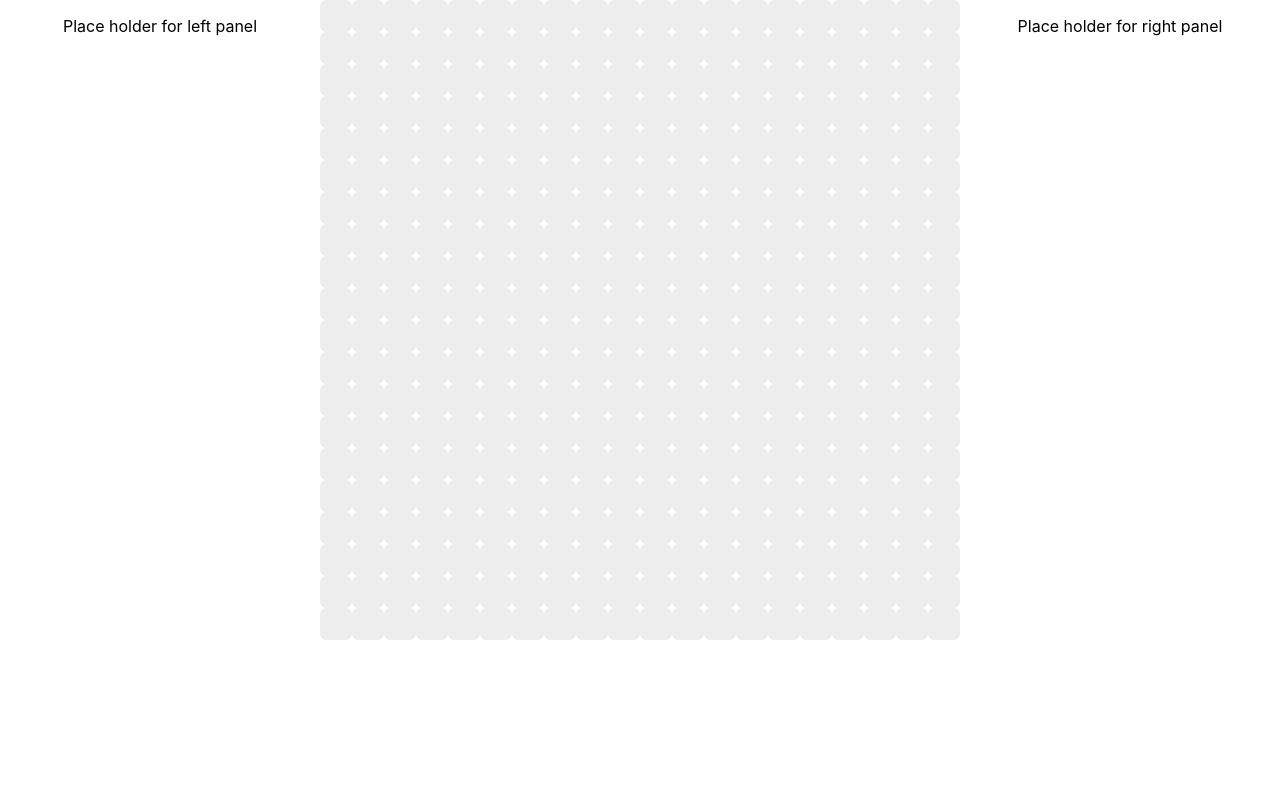
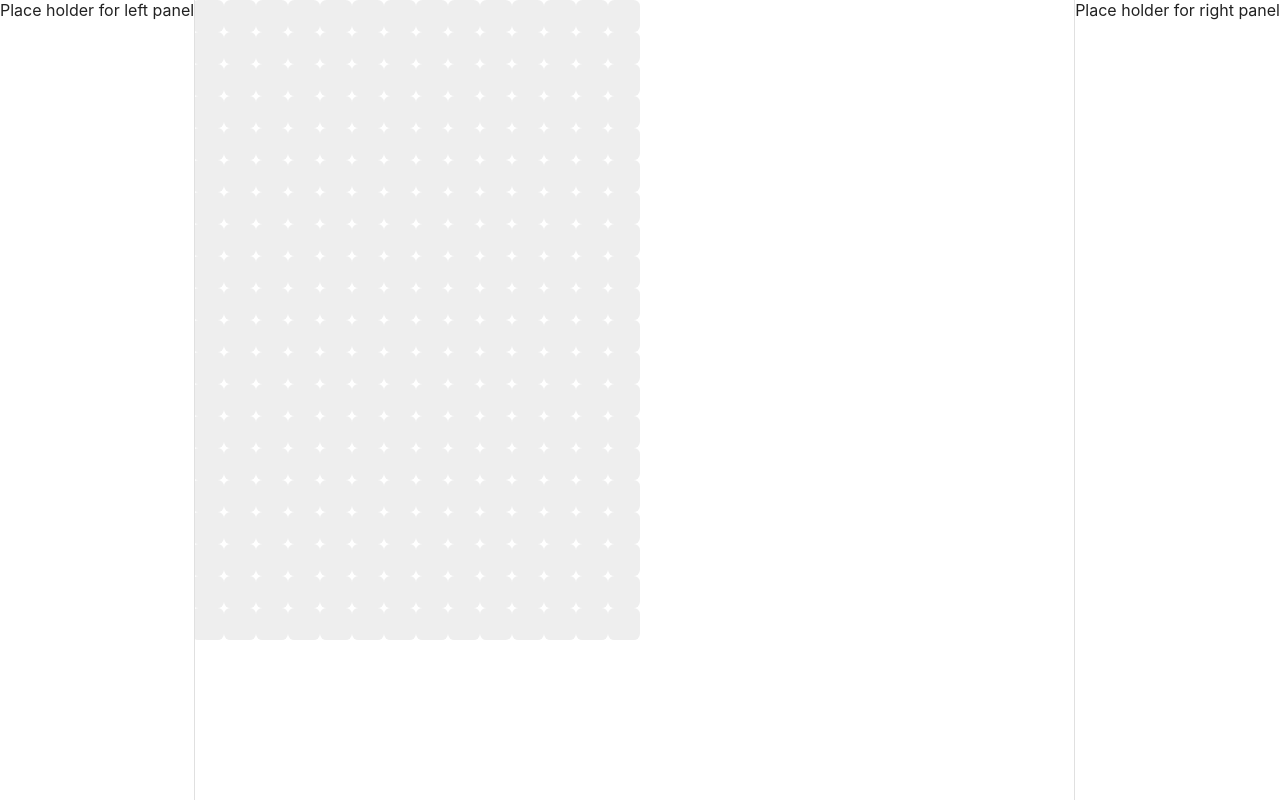
Before and after one commit to y1hao/ColorfulLife, a React (Create React App) app in the folder life/: page / in a window 1280 px wide. Built offline with nearby package versions, Linux system fonts and the light colour scheme.

Commit message:
Make left and right panels drawers

```diff
--- a/life/src/App.tsx
+++ b/life/src/App.tsx
@@ -45,8 +45,6 @@ function App() {
 
   return (
     <div className="App">
-      <Grid container>
-        <Grid item xs={3}>
       <LeftPanel
         name={name}
         setName={setName}
@@ -58,13 +56,11 @@ function App() {
         isPlayMode={isPlayMode}
         setIsPlayMode={setIsPlayMode}
         isPlaying={isPlaying}
-            setIsPlaying={setIsPlaying}
       />
-        </Grid>
-        <Grid item xs={6}>
       <CentralPanel
         isPlayMode={isPlayMode}
         isPlaying={isPlaying}
+        setIsPlaying={setIsPlaying}
         refreshFrequency={refreshFrequency}
         width={width}
         height={height}
@@ -75,8 +71,6 @@ function App() {
         borderPolicy={borderPolicy}
         styles={styles}
       />
-        </Grid>
-        <Grid item xs={3}>
       <RightPanel
         refreshFrequency={refreshFrequency}
         setRefreshFrequency={setRefreshFrequency}
@@ -93,8 +87,6 @@ function App() {
         styles={styles}
         setStyles={setStyles}
       />
-        </Grid>
-      </Grid>
     </div>
   );
 }
--- a/life/src/Components/CentralPanel.tsx
+++ b/life/src/Components/CentralPanel.tsx
@@ -5,6 +5,7 @@ import { IGame, BorderPolicy, ICellStyle } from '../Common/Interfaces';
 interface IProps {
     isPlayMode: boolean,
     isPlaying: boolean,
+    setIsPlaying: (value: boolean) => void,
     refreshFrequency: number,
     width: number,
     height: number,
--- a/life/src/Components/LeftPanel.tsx
+++ b/life/src/Components/LeftPanel.tsx
@@ -1,4 +1,5 @@
 import React from 'react';
+import { Drawer } from '@material-ui/core';
 
 interface IProps {
     name: string,
@@ -10,10 +11,14 @@ interface IProps {
     setDescription: (value: string) => void
     isPlayMode: boolean,
     setIsPlayMode: (value: boolean) => void,
-    isPlaying: boolean,
-    setIsPlaying: (value: boolean) => void
+    isPlaying: boolean
 }
 
 export default function LeftPanel(props: IProps) {
-    return <p>Place holder for left panel</p>
+    const handleSetName = (name: string) => props.setName(name);
+    const handleSetDescription = (description: string) => props.setDescription(description);
+    const handleSetIsPlayMode = () => props.setIsPlayMode(!props.isPlayMode);
+    return <Drawer variant="permanent">
+        Place holder for left panel
+        </Drawer>
 }
--- a/life/src/Components/RightPanel.tsx
+++ b/life/src/Components/RightPanel.tsx
@@ -1,5 +1,6 @@
 import React from 'react';
 import { BorderPolicy, ICellStyle } from '../Common/Interfaces';
+import { Drawer } from '@material-ui/core';
 
 interface IProps {
     refreshFrequency: number,
@@ -19,5 +20,5 @@ interface IProps {
 }
 
 export default function RightPanel(props: IProps) {
-    return <p>Place holder for right panel</p>
+    return <Drawer variant="permanent" anchor="right">Place holder for right panel</Drawer>
 }
```
Lines whose indentation alone changed are shown as unchanged.
